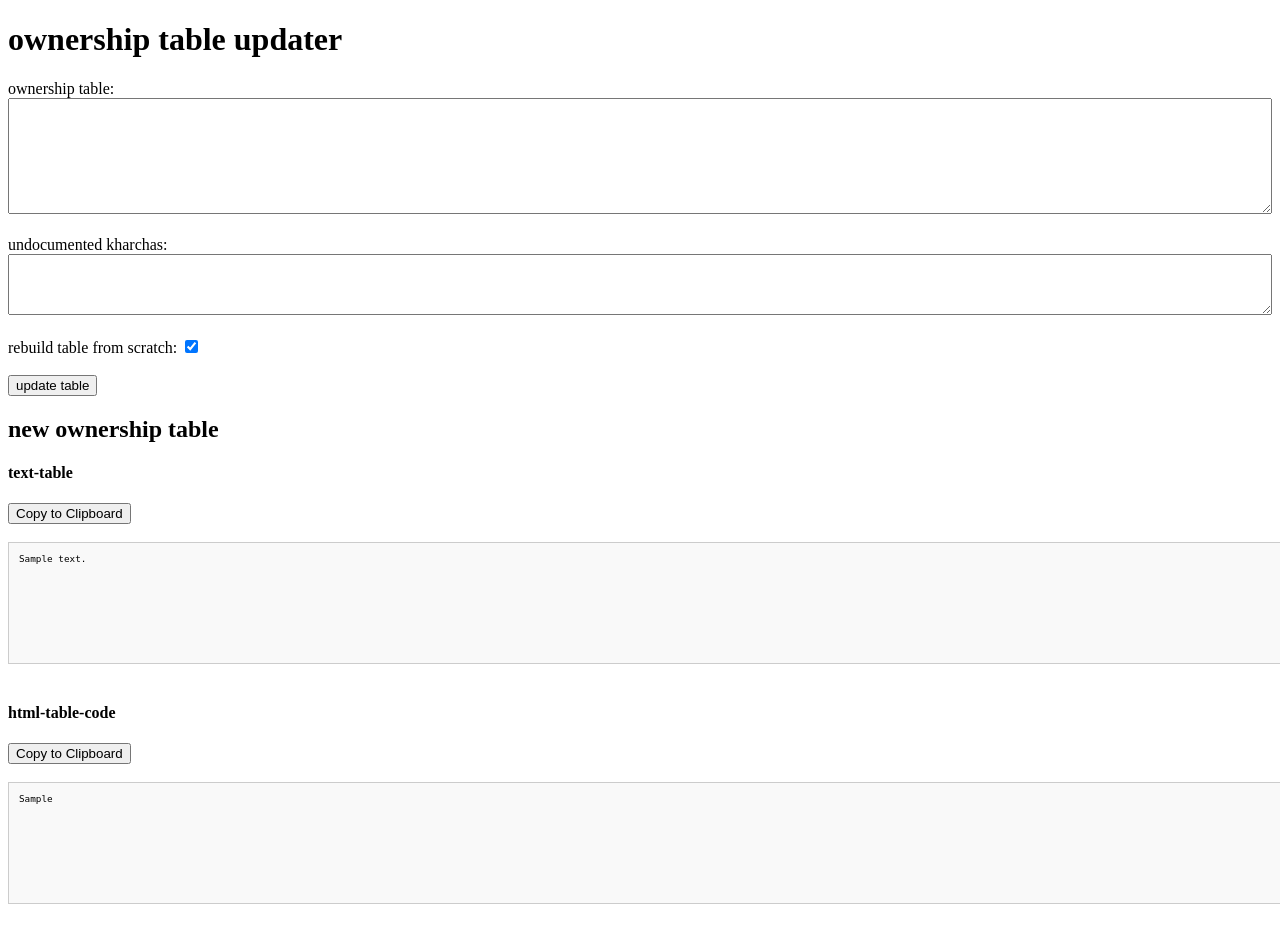
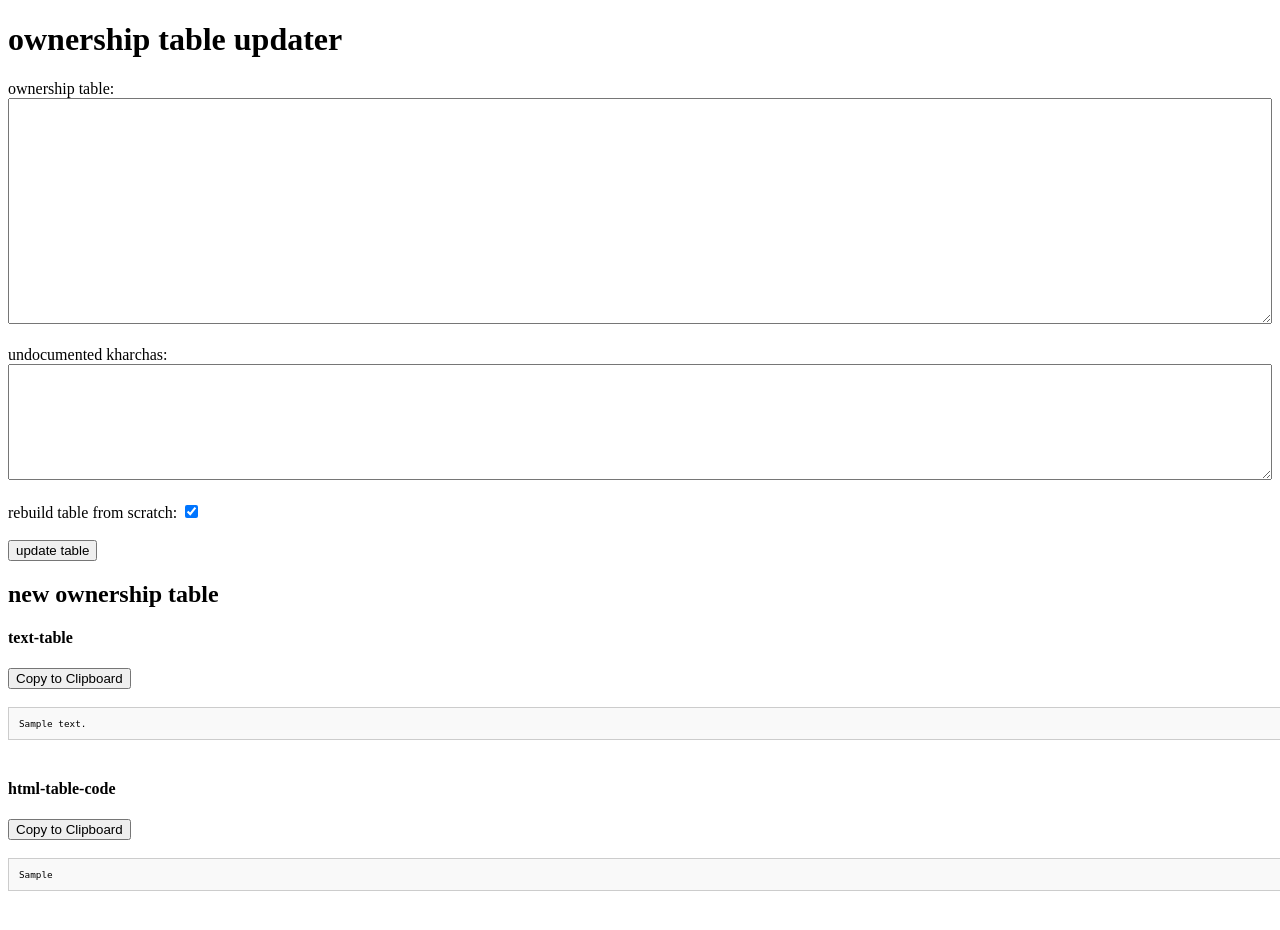
Before and after one commit to harshgits/house-kharchas, a Flask app: template templates/webpage.html in a window 1280 px wide. After the commit the page ends 891 px from the top, so only its background shows below. Run offline with Flask 3, Linux system fonts and the light colour scheme; the template is opened without the code that fills it: most values are stand-ins (such as "Sample title", 1, 10 or a date in 2020).

Commit message:
stopped word wrap in output

```diff
--- a/templates/webpage.html
+++ b/templates/webpage.html
@@ -16,11 +16,14 @@
             padding: 10px;
             width: 100%;
             /* Full width */
-            min-height: 100px;
-            white-space: pre-wrap;
-            /* Preserves line breaks */
-            overflow-wrap: break-word;
-            /* Wraps long words */
+            max-height: 50ch;
+            /* Maximum height based on row count */
+            overflow-y: auto;
+            /* Enable vertical scrolling */
+            overflow-x: auto;
+            /* Enable horizontal scrolling */
+            white-space: pre;
+            /* Preserve white space and prevent wrapping */
             background-color: #f9f9f9;
         }
     </style>
@@ -30,11 +33,11 @@
     <h1>ownership table updater</h1>
     <form action="/" method="post">
         <label for="ownership_table">ownership table:</label><br>
-        <textarea id="ownership_table" name="ownership_table" rows="10" cols="50"
+        <textarea id="ownership_table" name="ownership_table" rows="20" cols="50"
             style="width: 100%; box-sizing: border-box; resize: vertical; font-size: 7pt;">{{ request.form['ownership_table'] if request.form.get('ownership_table') else '' }}</textarea><br><br>
 
         <label for="undocd_kharchas">undocumented kharchas:</label><br>
-        <textarea id="undocd_kharchas" name="undocd_kharchas" rows="5" cols="50"
+        <textarea id="undocd_kharchas" name="undocd_kharchas" rows="10" cols="50"
             style="width: 100%; box-sizing: border-box; resize: vertical; font-size: 7pt;">{{ request.form['undocd_kharchas'] if request.form.get('undocd_kharchas') else '' }}</textarea><br><br>
 
         <label for="rebuild_table">rebuild table from scratch:</label>
```
